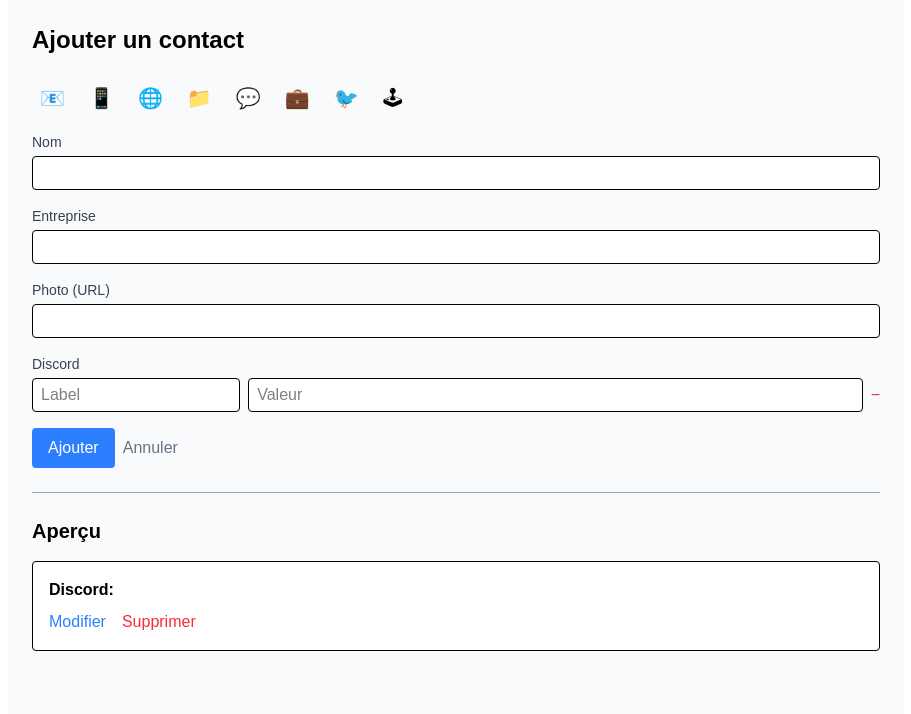
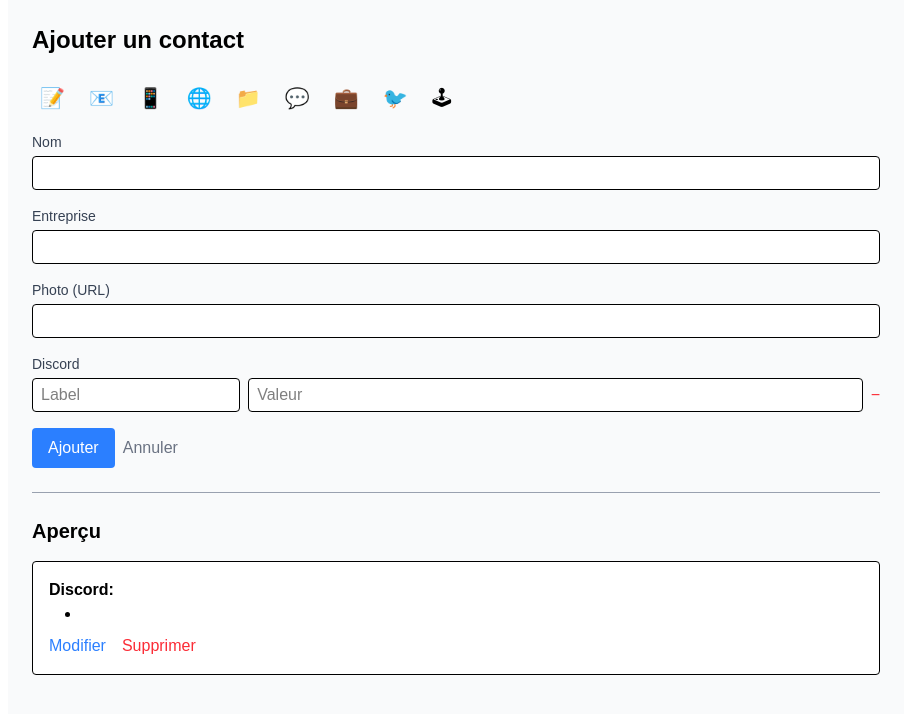
Before and after one commit to Grillon/la-creme-crm, a Next.js app: page /edit in a window 1280 px wide. Both pictures are taken after a click on the button "🕹 Discord". Shown: the top 714 px of the page, without its empty margins (184-1095 px from the left). Built offline with nearby package versions, Linux system fonts and the light colour scheme.

Commit message:
features: ajout champs info et meilleur visibilite

```diff
--- a/src/app/edit/page.tsx
+++ b/src/app/edit/page.tsx
@@ -7,6 +7,7 @@ import { v4 as uuidv4 } from "uuid";
 import { Contact } from "@/types/contact";
 
 const OPTIONAL_FIELDS: { label: string; key: keyof Contact }[] = [
+  { label: "📝 Infos", key: "contactInfos" },
   { label: "📧 Email", key: "contactEmail" },
   { label: "📱 Téléphone", key: "contactPhone" },
   { label: "🌐 Site web", key: "contactWebsite" },
@@ -35,6 +36,7 @@ export default function Page() {
     contactFeeling: "",
     contactIdeas: [],
     contactDocuments: [],
+    contactInfos: [],
     contactNotes: "",
   });
 
--- a/src/components/contact-card.tsx
+++ b/src/components/contact-card.tsx
@@ -20,17 +20,22 @@ const renderField = (
     if (!val || val.length === 0) return null;
 
     return (
-      <p>
-        <strong>{label}:</strong>{" "}
-        {Array.isArray(val)
-          ? val.map((v, i) =>
-              typeof v === "object"
-                ? <span key={i}>{v.title ? v.title + ": " : ""}{v.value} </span>
-                : <span key={i}>{v} </span>
-            )
-          : val}
-      </p>
-    );
+  <div className="mb-2">
+    <strong>{label}:</strong>
+    {Array.isArray(val) ? (
+      <ul className="list-disc list-inside ml-4">
+        {val.map((v, i) =>
+          typeof v === "object"
+            ? <li key={i}><strong>{v.title ? `${v.title}: ` : ""}</strong>{v.value}</li>
+            : <li key={i}>{v}</li>
+        )}
+      </ul>
+    ) : (
+      <p>{val}</p>
+    )}
+  </div>
+);
+
   };
 
   return (
@@ -47,6 +52,7 @@ const renderField = (
         />
       )}
       {renderField("Entreprise", contact.contactCompany)}
+      {renderField("Infos", contact.contactInfos)}
       {renderField("Tags", contact.contactTags)}
       {renderField("Emails", contact.contactEmail)}
       {renderField("Téléphones", contact.contactPhone)}
--- a/src/types/contact.ts
+++ b/src/types/contact.ts
@@ -5,6 +5,7 @@ export type Contact = {
   contactCompany: string;
   contactRole: string[];
   contactPhoto: string;
+  contactInfos: { title: string; value: string }[];
   contactEmail: { title: string; value: string }[];
   contactPhone: { title: string; value: string }[];
   contactWebsite: { title: string; value: string }[];
```
